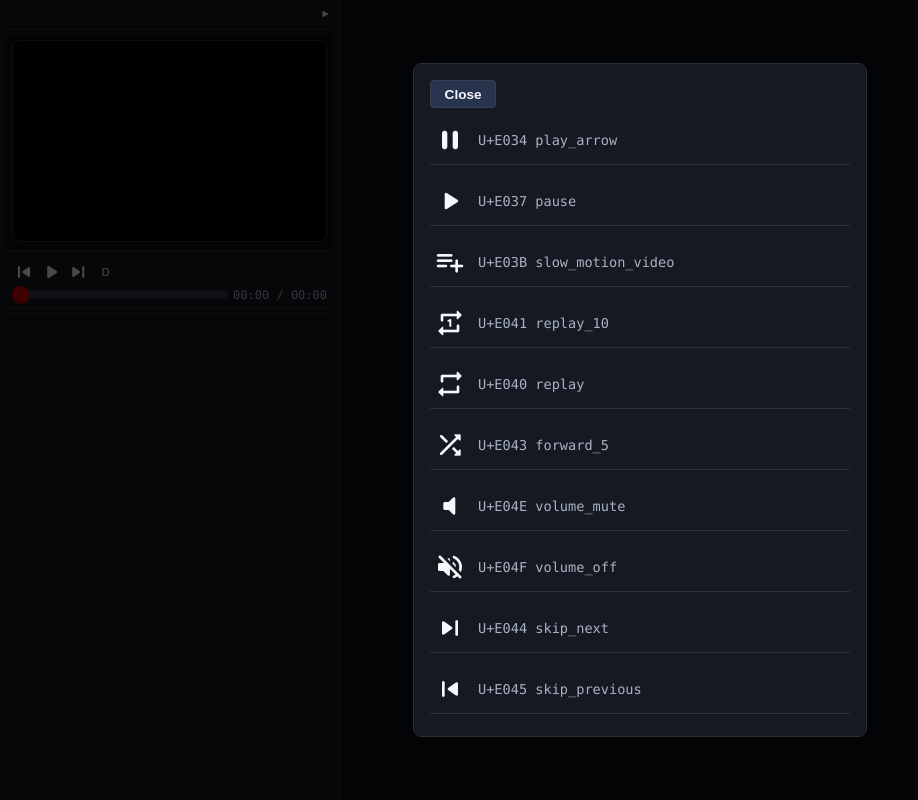
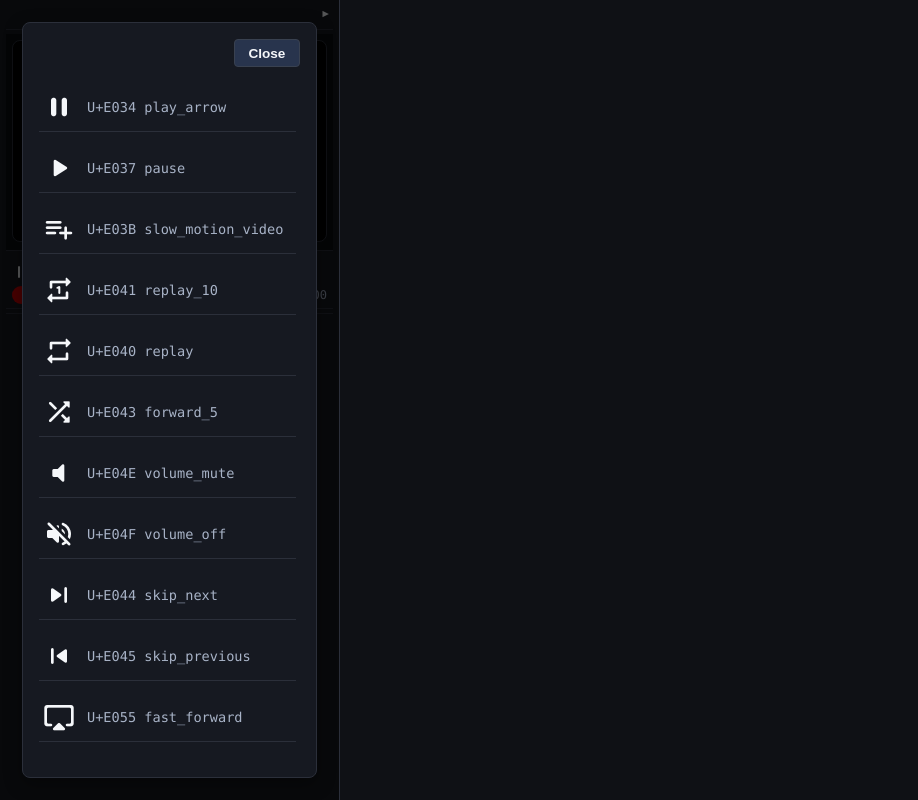
Before and after one commit to mike-seger/polaris-player-2, a website: page public/index.html in a window 1280 px wide. Both pictures are taken after a click on the button "Debug font". Shown: the whole page, without its empty margins (0-918 px from the left). Drawn offline with Linux system fonts and the light colour scheme.

Commit message:
title overrides

```diff
--- a/public/debug.js
+++ b/public/debug.js
@@ -62,25 +62,39 @@ function parseUsedSymbols(raw) {
 function renderGlyphOverlay(glyphs, errorMessage) {
   let overlay = document.getElementById('debugOverlay');
   if (!overlay) {
+    const host = document.getElementById('sidebar') || document.body;
     overlay = document.createElement('div');
     overlay.id = 'debugOverlay';
-    overlay.style.position = 'fixed';
+    overlay.style.position = host === document.body ? 'fixed' : 'absolute';
     overlay.style.inset = '0';
-    overlay.style.background = 'rgba(0, 0, 0, 0.7)';
+    overlay.style.background = 'rgba(0, 0, 0, 0.65)';
     overlay.style.display = 'flex';
     overlay.style.flexDirection = 'column';
     overlay.style.alignItems = 'center';
     overlay.style.justifyContent = 'center';
     overlay.style.zIndex = '9999';
+    overlay.style.padding = host === document.body ? '0' : '0.5rem';
 
     const panel = document.createElement('div');
+    panel.classList.add('debug-overlay-panel');
     panel.style.background = '#161921';
     panel.style.color = '#f5f7fa';
     panel.style.padding = '1rem';
     panel.style.borderRadius = '8px';
-    panel.style.width = 'min(420px, 90vw)';
-    panel.style.maxHeight = '80vh';
-    panel.style.overflow = 'auto';
+    panel.style.display = 'flex';
+    panel.style.flexDirection = 'column';
+    panel.style.gap = '0.75rem';
+    if (host === document.body) {
+      panel.style.width = 'min(420px, 90vw)';
+      panel.style.maxWidth = 'min(420px, 90vw)';
+      panel.style.maxHeight = '80vh';
+    } else {
+      panel.style.width = 'calc(100% - 1.75rem)';
+      panel.style.maxWidth = 'calc(100% - 1.75rem)';
+      panel.style.maxHeight = 'calc(100% - 1.75rem)';
+    }
+    panel.style.overflow = 'hidden';
+    panel.style.boxSizing = 'border-box';
     panel.style.boxShadow = '0 6px 18px rgba(0,0,0,0.35)';
     panel.style.border = '1px solid #2b2f3a';
 
@@ -88,7 +102,7 @@ function renderGlyphOverlay(glyphs, errorMessage) {
     closeBtn.type = 'button';
     closeBtn.textContent = 'Close';
     closeBtn.style.alignSelf = 'flex-end';
-    closeBtn.style.marginBottom = '0.5rem';
+    closeBtn.style.marginBottom = '0.25rem';
     closeBtn.style.background = '#28344d';
     closeBtn.style.color = '#f5f7fa';
     closeBtn.style.border = '1px solid #394150';
@@ -105,11 +119,15 @@ function renderGlyphOverlay(glyphs, errorMessage) {
     list.style.flexDirection = 'column';
     list.style.gap = '0.75rem';
     list.style.color = '#f5f7fa';
+    list.style.flex = '1';
+    list.style.overflowY = 'auto';
+    list.style.paddingRight = '0.25rem';
+    list.classList.add('debug-overlay-scroll');
 
     panel.appendChild(closeBtn);
     panel.appendChild(list);
     overlay.appendChild(panel);
-    document.body.appendChild(overlay);
+    host.appendChild(overlay);
   }
 
   const list = document.getElementById('debugOverlayContent');
--- a/public/index.html
+++ b/public/index.html
@@ -131,6 +131,7 @@
       min-height: 0;
       overflow: hidden;
       background: var(--color-panel);
+      position: relative;
     }
 
     /* Playlist controls at top */
@@ -332,6 +333,30 @@
     }
 
     #trackListContainer::-webkit-scrollbar-thumb:hover {
+      background: linear-gradient(180deg, var(--color-border-strong), var(--color-hover));
+    }
+
+    #debugOverlay .debug-overlay-scroll {
+      scrollbar-width: thin;
+      scrollbar-color: var(--color-border-strong) rgba(17, 20, 26, 0.9);
+    }
+
+    #debugOverlay .debug-overlay-scroll::-webkit-scrollbar {
+      width: 10px;
+    }
+
+    #debugOverlay .debug-overlay-scroll::-webkit-scrollbar-track {
+      background: rgba(17, 20, 26, 0.85);
+      border-radius: 999px;
+    }
+
+    #debugOverlay .debug-overlay-scroll::-webkit-scrollbar-thumb {
+      background: linear-gradient(180deg, var(--color-border-strong), var(--color-border));
+      border-radius: 999px;
+      border: 2px solid rgba(17, 20, 26, 0.85);
+    }
+
+    #debugOverlay .debug-overlay-scroll::-webkit-scrollbar-thumb:hover {
       background: linear-gradient(180deg, var(--color-border-strong), var(--color-hover));
     }
 
```
